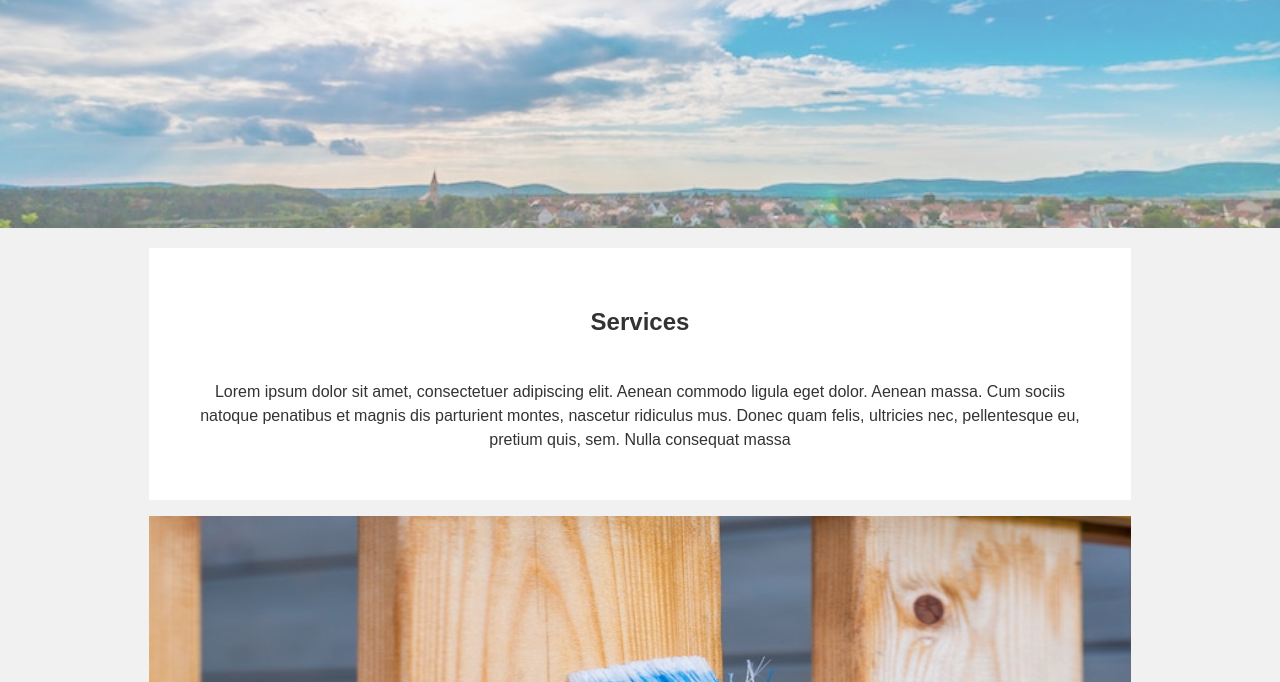
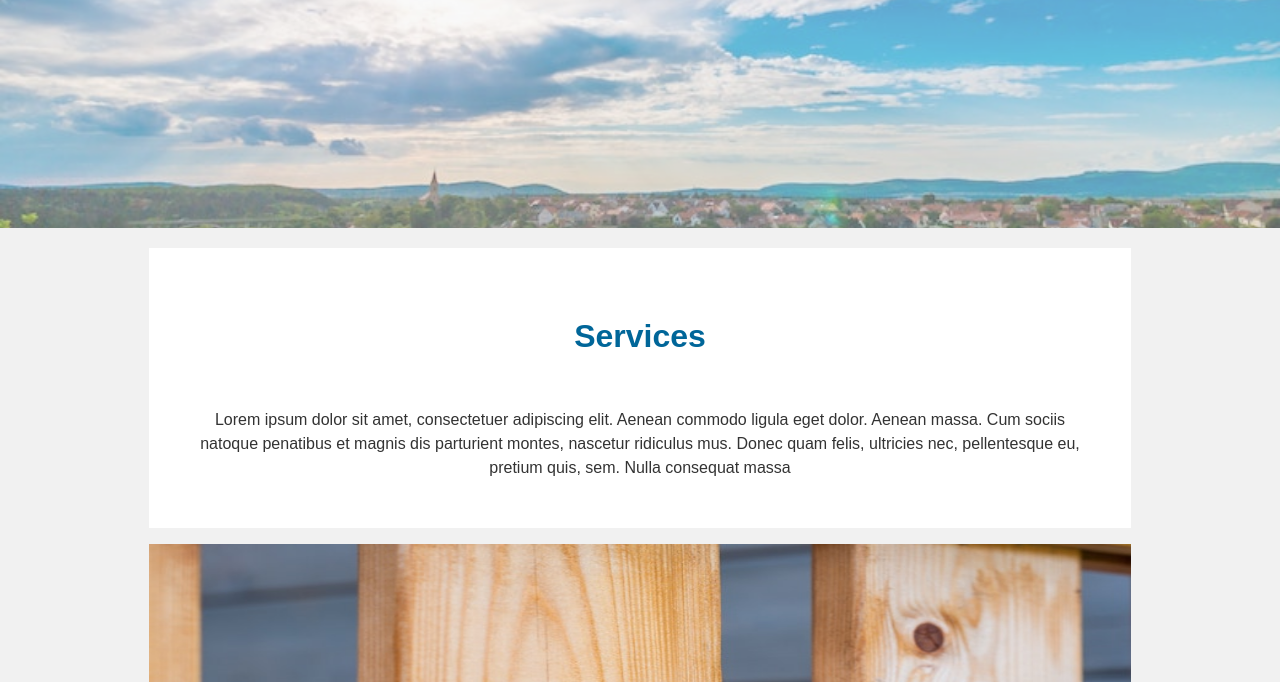
Before and after one commit to shalini9/Prop4Services, a plain HTML site: page index.html in a window 1280 px wide. Shown: the part 118-800 px from the top of the page. Drawn offline with Linux system fonts and the light colour scheme.

Commit message:
photos and text together

```diff
--- a/index.html
+++ b/index.html
@@ -38,7 +38,7 @@
 
       <!--Services-->
           <section id="services" class="text">
-                  <h2>Services</h2>
+                  <h1>Services</h1>
                   <p>Lorem ipsum dolor sit amet, consectetuer adipiscing elit. Aenean commodo ligula eget dolor. Aenean massa.
                     Cum sociis natoque penatibus et magnis dis parturient montes, nascetur ridiculus mus. Donec quam felis, ultricies nec, pellentesque eu, pretium quis,
                     sem. Nulla consequat massa</p>
--- a/resources/css/style.css
+++ b/resources/css/style.css
@@ -81,7 +81,6 @@ p {
   list-style: none;
   }
 
-
 .showcase nav ul li a {
   text-decoration: none;
   padding: 0px 20px;
@@ -126,11 +125,20 @@ p {
 
 /*Section A */
 
+#services {
+  margin-top: 1em;
+}
+
+#services h1 {
+  color: #006699;
+  font-size: 2em;
+}
+
 .text {
   background: #fff;
   color: #333;
   padding: 2em 0;
-  margin: 1em 0;
+  margin-bottom: 1em;
 }
 
 .text h2,
@@ -139,6 +147,8 @@ p {
   margin-left: auto;
   margin-right: auto;
 }
+
+
 
 .image-size img {
   height: 400px;
```
